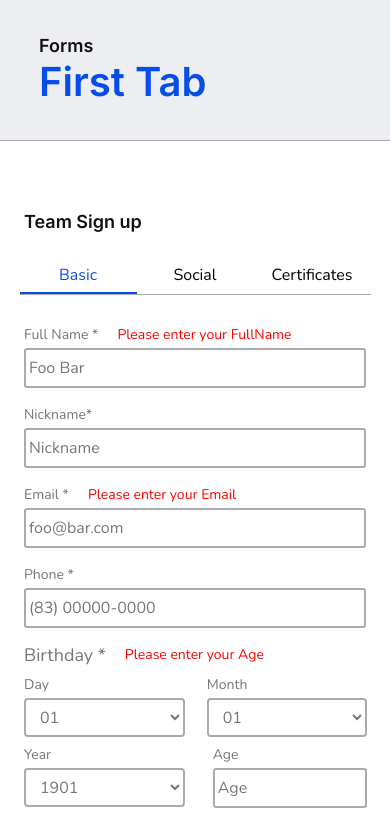
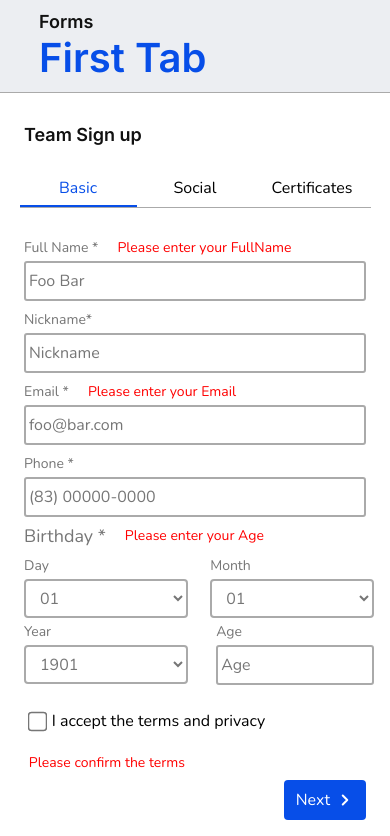
Before and after one commit to Ovictorhugol/FormChallenge, a React (Vite) app: page /basic in a window 390 px wide. Shown: the top 836 px of the page. Built offline with nearby package versions, Linux system fonts and the light colour scheme.

Commit message:
Style:  adjustments in to text breaks and responsive style spacing

```diff
--- a/src/App.styled.js
+++ b/src/App.styled.js
@@ -13,5 +13,6 @@ export const Container = styled.div`
 
   @media (max-width: 768px) {
     width: 100%;
+    margin-top: ${toRem(30)};
   }
 `;
--- a/src/components/Containers/Basic/Basic.styled.js
+++ b/src/components/Containers/Basic/Basic.styled.js
@@ -59,7 +59,7 @@ export const ContainerBirthday = styled.div`
     grid-column: 1 / 3;
     grid-row: 4 / 6;
     display: grid;
-    grid-template-columns: 47% 47%;
+    grid-template-columns: 48% 48%;
     grid-template-rows: 50% 50%;
     grid-gap: 0 1.375rem;
 
@@ -81,6 +81,7 @@ export const ContainerCheckbox = styled.div`
   margin-bottom: 2.688rem;
   @media (max-width: 768px) {
     grid-row: 6/ 7;
+    margin-bottom:0;
   }
 `;
 
--- a/src/components/Containers/Form/Success/Success.styled.js
+++ b/src/components/Containers/Form/Success/Success.styled.js
@@ -9,6 +9,7 @@ const SuccessContainer = styled.div`
   margin: auto;
   padding: 2rem 0rem;
   overflow: hidden;
+  text-overflow: ellipsis;
   @media (max-width: 768px) {
     padding: 0 0 2rem 0;
     border-radius: 0;
@@ -25,8 +26,13 @@ const CertificatesContainer = styled.div`
   width: 100%;
   display: inline-flex;
   height: 6rem;
+  max-width: 100%;
   div:nth-child(2) {
     flex: 2;
+    color: black;
+    white-space: pre;
+    overflow: hidden;
+    text-overflow: ellipsis;
   }
 
 `
--- a/src/components/Containers/Header/Header.styled.js
+++ b/src/components/Containers/Header/Header.styled.js
@@ -12,6 +12,8 @@ const HeaderContainer = styled.div`
   border-bottom-width: ${toRem(1)};
   @media (max-width: 768px) {
   background: #eceef2;
+  height: 4rem;
+  padding: 0.875rem 10%;
   }
 `;
 export { HeaderContainer };
--- a/src/components/Input/Input.styled.js
+++ b/src/components/Input/Input.styled.js
@@ -5,6 +5,9 @@ const Container = styled.div`
     flex-direction: column;
     flex: 1;
     height: 5rem;
+    @media (max-width: 768px) {
+   height: 4.5rem;
+  }
 `;
 const Label = styled.label`
   font-family: "Nunito", sans-serif;
--- a/src/components/Text/Text.styled.js
+++ b/src/components/Text/Text.styled.js
@@ -19,4 +19,8 @@ export const TitleText = styled.p`
 
 export const VariableText = styled.p`
   color: black;
+  overflow: hidden;
+    word-break: break-all;
+    text-overflow: ellipsis;
+
 `;
```
